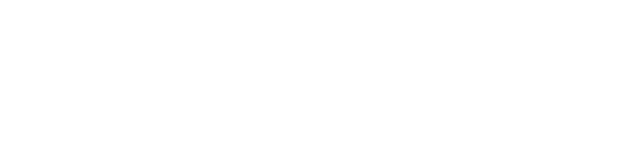
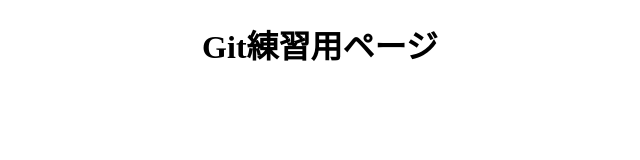
Before and after one commit to mcm19880421/git_practice, a plain HTML site: page index.html in a window 1280 px wide. Shown: the whole page, without its empty margins (320-960 px from the left). Drawn offline with Linux system fonts and the light colour scheme.

Commit message:
各種追加

```diff
--- a/index.html
+++ b/index.html
@@ -6,5 +6,7 @@
 		<link rel="stylesheet" type="text/css" href="./css/common.css">
 	</head>
 	<body>
+		<header>
+			<h1>Git練習用ページ</h1>
 	</body>
 </html>
```
